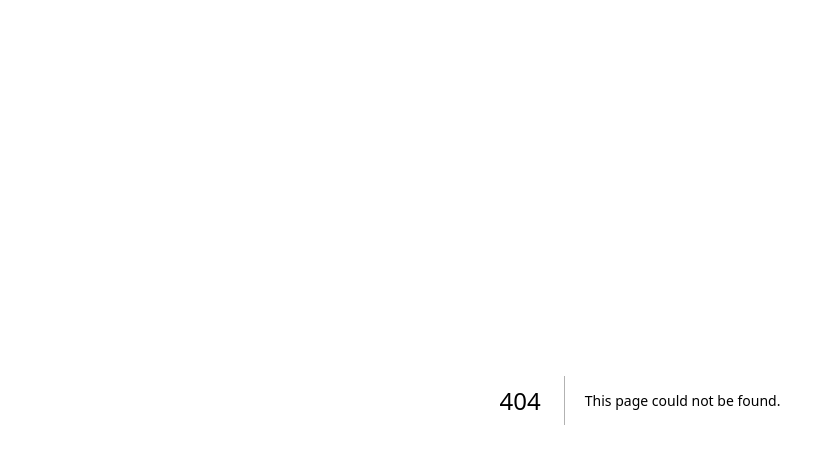
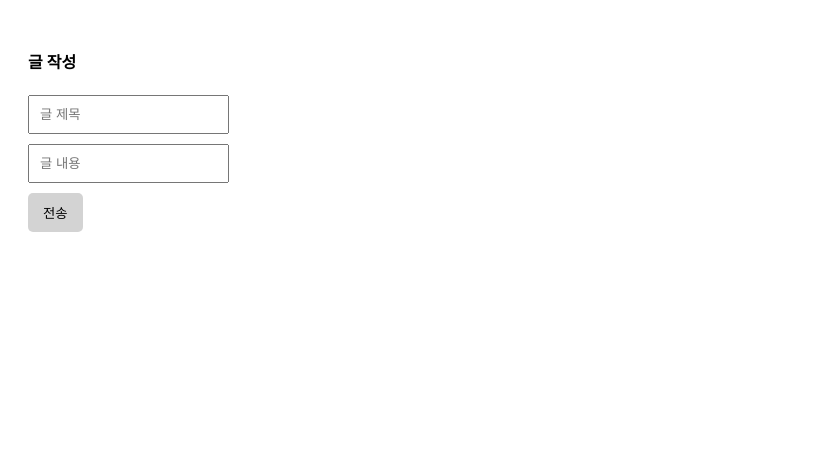
Before and after one commit to jxx-mx/nextJS-13-practice, a Next.js app: page /write in a window 1280 px wide. Before the commit this address had no page. Shown: the top 464 px of the page, without its empty margins (0-815 px from the left). Built offline with nearby package versions, Linux system fonts and the light colour scheme.

Commit message:
read, create

```diff
--- a/app/globals.css
+++ b/app/globals.css
@@ -18,3 +18,19 @@
   color: grey;
   margin: 5px 0px;
 }
+
+.p-20 {
+  padding: 20px;
+}
+input {
+  box-sizing: border-box;
+  padding: 10px;
+  display: block;
+  margin-bottom: 10px;
+}
+button {
+  padding: 10px 15px;
+  background: lightgray;
+  border: none;
+  border-radius: 5px;
+}
--- a/app/list/page.tsx
+++ b/app/list/page.tsx
@@ -4,7 +4,7 @@ import DetailLink from "./DetailLink";
 
 async function List() {
   const data = await getData();
-  console.log(data);
+
   return (
     <div className="list-bg">
       {data.map((item, i) => (
--- /dev/null
+++ b/app/write/page.tsx
@@ -0,0 +1,13 @@
+function Write() {
+  return (
+    <div className="p-20">
+      <h4>글 작성</h4>
+      <form action="/api/post/new" method="POST">
+        <input type="text" name="title" placeholder="글 제목" />
+        <input type="text" name="content" placeholder="글 내용" />
+        <button type="submit">전송</button>
+      </form>
+    </div>
+  );
+}
+export default Write;
--- /dev/null
+++ b/pages/api/date.ts
@@ -0,0 +1,15 @@
+function handler(
+  req: { method: string },
+  res: {
+    status: (arg0: number) => {
+      (): any;
+      new (): any;
+      json: { (arg0: { date: string }): void; new (): any };
+    };
+  }
+) {
+  if (req.method !== "GET") return;
+  let date = new Date();
+  res.status(200).json({ date: date.toISOString() });
+}
+export default handler;
--- /dev/null
+++ b/pages/api/list.ts
@@ -0,0 +1,24 @@
+import { connectDB } from "@/util/database";
+import { Document } from "bson";
+import { WithId } from "mongodb";
+
+async function handler(
+  req: { method: string },
+  res: {
+    status: (arg0: number) => {
+      (): any;
+      new (): any;
+      json: { (arg0: WithId<Document>[] | any): void; new (): any };
+    };
+  }
+) {
+  if (req.method !== "GET") {
+    return res.status(400).json({ message: "Bad request" });
+  }
+
+  const db = (await connectDB).db("next-practice");
+  let result = await db.collection("post").find({}).toArray();
+  res.status(200).json(result);
+}
+
+export default handler;
--- /dev/null
+++ b/pages/api/post/new.ts
@@ -0,0 +1,20 @@
+import { connectDB } from "@/util/database";
+
+async function handler(req: { method: string; body: any }, res: any) {
+  if (req.method !== "POST")
+    return res.status(400).json({ message: "Bad request" });
+
+  if (req.body.title === "" || req.body.content === "") {
+    return res.status(400).json({ message: "No data" });
+  }
+
+  try {
+    const db = (await connectDB).db("next-practice");
+    await db.collection("post").insertOne(req.body);
+    return res.status(200).redirect(302, "/list");
+  } catch (error) {
+    return res.status(500).json({ message: "Something went wrong" });
+  }
+}
+
+export default handler;
--- /dev/null
+++ b/pages/api/test.ts
@@ -0,0 +1,17 @@
+function handler(
+  req: any,
+  res: {
+    status: (arg0: number) => {
+      json: { (arg0: { text: string }): any; new (): any };
+    };
+  }
+) {
+  if (req.method === "POST") {
+    return res.status(200).json({ text: "POST Done" });
+  }
+  if (req.method === "GET") {
+    return res.status(200).json({ text: "GET Done" });
+  }
+}
+
+export default handler;
```
